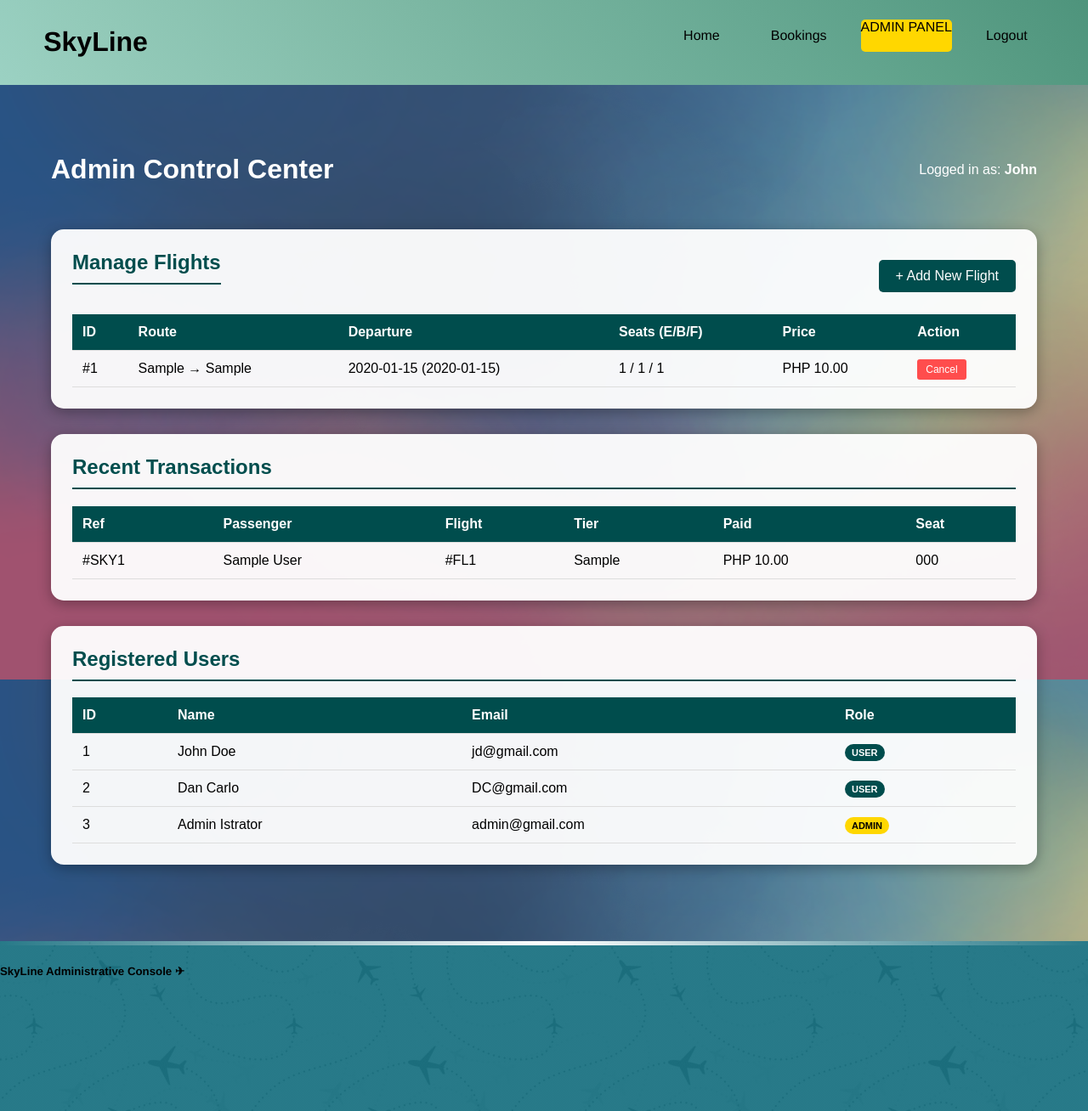
After one commit to Dan-Carlo-Villafranca/SkylineRepo, a Flask app: page /admin_dashboard in a window 1280 px wide. The commit adds this page. Shown: the whole page at 85% size. Run offline with Flask 3, Linux system fonts and the light colour scheme; a user stored in the database is signed in; tables that the repository leaves empty hold one stand-in row (values such as "Sample post").

Commit message:
4 24 midnight update

```diff
--- a/app.py
+++ b/app.py
@@ -19,6 +19,7 @@ class User(db.Model):
     yob = db.Column(db.Integer, nullable=False)
     email = db.Column(db.String(120), unique=True, nullable=False)
     password = db.Column(db.String(100), nullable=False)
+    role = db.Column(db.String(20), default='user')
 class Flight(db.Model):
     id = db.Column(db.Integer, primary_key=True)
     from_country = db.Column(db.String(50), nullable=False)
@@ -220,9 +221,15 @@ def login():
         password = request.form.get('password')
         user = User.query.filter_by(email=email).first()
 
+        # Check if the account exists at all
+        if not user:
+            flash("No account exists with this email. Please sign up!", "error")
+            return redirect(url_for('login'))
+
         if user and check_password_hash(user.password, password):
             # Log In with the specific ID
             session['user_id'] = user.id
+            session['role'] = user.role
             session['first_name'] = user.first_name
 
             # Success Message
@@ -270,6 +277,8 @@ def signup():
         db.session.add(new_user)
         db.session.commit()
 
+        # Success Alert: This will show up on the Login page after redirect
+        flash("Registration Successful! You can now log in.", "success")
         return redirect(url_for('login'))
 
     return render_template('signup.html')
@@ -360,6 +369,23 @@ def bookedflights():
 
     return render_template('bookedflights.html', purchased_tickets=user_tickets)
 
+@app.route('/admin_dashboard')
+def admin_dashboard():
+    # Security Check: Only let admins in
+    if session.get('role') != 'admin':
+        flash("Unauthorized access!")
+        return redirect(url_for('index'))
+
+    # Fetch all data for the tables
+    all_flights = Flight.query.all()
+    all_bookings = Booking.query.order_by(Booking.id.desc()).all()
+    all_users = User.query.all()
+
+    return render_template('admin.html',
+                           flights=all_flights,
+                           bookings=all_bookings,
+                           users=all_users)
+
 @app.route('/process_booking/<int:flight_id>', methods=['POST'])
 def process_booking(flight_id):
     flight = Flight.query.get_or_404(flight_id)
@@ -373,11 +399,21 @@ def process_booking(flight_id):
         total_amount = float(raw_total) if raw_total else 0.0
 
         for i in range(1, p_count + 1):
+            # 1. Update the Flight Inventory (Auto-decrement)
+            if tier == 'economy':
+                flight.tickets_economy -= 1
+            elif tier == 'business':
+                flight.tickets_business -= 1
+            elif tier == 'first':
+                flight.tickets_first -= 1
             new_booking = Booking(
                 user_id=session.get('user_id'),
                 flight_id=flight.id,
                 first_name=request.form.get(f'first_name_{i}'),
+                middle_initial=request.form.get(f'mi_{i}'),
                 last_name=request.form.get(f'last_name_{i}'),
+                dob=request.form.get(f'dob_{i}'),
+                nationality=request.form.get(f'nationality_{i}'),
                 tier=tier,
                 seat_number=request.form.get('selected_seat') if i == 1 else "Auto-Assigned",
                 total_paid=total_amount / p_count # This line crashes if total_amount is None
@@ -396,8 +432,6 @@ def process_booking(flight_id):
                                flight=flight,
                                calc_arrival=calculate_arrival)
 
-
-
 if __name__ == '__main__':
     with app.app_context():
         db.create_all()
--- /dev/null
+++ b/templates/admin.html
@@ -0,0 +1,141 @@
+<!DOCTYPE html>
+<html lang="en">
+<head>
+    <meta charset="UTF-8">
+    <meta name="viewport" content="width=device-width, initial-scale=1.0">
+    <title>SkyLine | Admin Panel</title>
+    <link rel="stylesheet" href="{{ url_for('static', filename='style.css') }}">
+    <style>
+        .admin-container { max-width: 1200px; margin: 40px auto; padding: 20px; font-family: sans-serif; }
+        .admin-header { display: flex; justify-content: space-between; align-items: center; color: white; margin-bottom: 30px; }
+        .admin-section { background: rgba(255, 255, 255, 0.95); padding: 25px; border-radius: 15px; margin-bottom: 30px; box-shadow: 0 4px 15px rgba(0,0,0,0.3); }
+        .admin-section h2 { margin-top: 0; color: #004d4d; border-bottom: 2px solid #004d4d; padding-bottom: 10px; }
+
+        table { width: 100%; border-collapse: collapse; margin-top: 15px; }
+        th, td { padding: 12px; text-align: left; border-bottom: 1px solid #ddd; }
+        th { background-color: #004d4d; color: white; }
+        tr:hover { background-color: #f5f5f5; }
+
+        .btn-add { background: #004d4d; color: white; padding: 10px 20px; border: none; border-radius: 5px; cursor: pointer; text-decoration: none; }
+        .btn-delete { background: #ff4d4d; color: white; padding: 5px 10px; border: none; border-radius: 3px; cursor: pointer; text-decoration: none; font-size: 12px; }
+        .status-pill { padding: 4px 8px; border-radius: 10px; font-size: 11px; font-weight: bold; text-transform: uppercase; }
+        .status-admin { background: #ffd700; color: #000; }
+        .status-user { background: #004d4d; color: #fff; }
+    </style>
+</head>
+<body style="background-image: url('{{ url_for('static', filename='images/booking.webp') }}'); background-size: cover; background-attachment: fixed;">
+
+    <div class="nav">
+        <div class="logo"><h1>SkyLine</h1></div>
+        <ul class="nav-container">
+            <li class="nav-buttons"><a href="{{ url_for('index') }}">Home</a></li>
+            <li class="nav-buttons"><a href="{{ url_for('booking') }}">Bookings</a></li>
+            <li style="background: gold; border-radius: 5px;"><a href="{{ url_for('admin_dashboard') }}" style="color: black !important;">ADMIN PANEL</a></li>
+            <li class="nav-buttons"><a href="{{ url_for('logout') }}">Logout</a></li>
+        </ul>
+    </div>
+
+    <div class="admin-container">
+        <div class="admin-header">
+            <h1>Admin Control Center</h1>
+            <p>Logged in as: <strong>{{ session.get('first_name') }}</strong></p>
+        </div>
+
+        <div class="admin-section">
+            <div style="display: flex; justify-content: space-between; align-items: center;">
+                <h2>Manage Flights</h2>
+                <a href="#" class="btn-add">+ Add New Flight</a>
+            </div>
+            <table>
+                <thead>
+                    <tr>
+                        <th>ID</th>
+                        <th>Route</th>
+                        <th>Departure</th>
+                        <th>Seats (E/B/F)</th>
+                        <th>Price</th>
+                        <th>Action</th>
+                    </tr>
+                </thead>
+                <tbody>
+                    {% for flight in flights %}
+                    <tr>
+                        <td>#{{ flight.id }}</td>
+                        <td>{{ flight.from_city }} &rarr; {{ flight.to_city }}</td>
+                        <td>{{ flight.dep_date }} ({{ flight.dep_time }})</td>
+                        <td>{{ flight.tickets_economy }} / {{ flight.tickets_business }} / {{ flight.tickets_first }}</td>
+                        <td>PHP {{ "{:,.2f}".format(flight.price) }}</td>
+                        <td>
+                            <a href="#" class="btn-delete">Cancel</a>
+                        </td>
+                    </tr>
+                    {% endfor %}
+                </tbody>
+            </table>
+        </div>
+
+        <div class="admin-section">
+            <h2>Recent Transactions</h2>
+            <table>
+                <thead>
+                    <tr>
+                        <th>Ref</th>
+                        <th>Passenger</th>
+                        <th>Flight</th>
+                        <th>Tier</th>
+                        <th>Paid</th>
+                        <th>Seat</th>
+                    </tr>
+                </thead>
+                <tbody>
+                    {% for ticket in bookings %}
+                    <tr>
+                        <td>#SKY{{ ticket.id }}</td>
+                        <td>{{ ticket.first_name }} {{ ticket.last_name }}</td>
+                        <td>#FL{{ ticket.flight_id }}</td>
+                        <td>{{ ticket.tier|capitalize }}</td>
+                        <td>PHP {{ "{:,.2f}".format(ticket.total_paid) }}</td>
+                        <td>{{ ticket.seat_number }}</td>
+                    </tr>
+                    {% endfor %}
+                </tbody>
+            </table>
+        </div>
+
+        <div class="admin-section">
+            <h2>Registered Users</h2>
+            <table>
+                <thead>
+                    <tr>
+                        <th>ID</th>
+                        <th>Name</th>
+                        <th>Email</th>
+                        <th>Role</th>
+                    </tr>
+                </thead>
+                <tbody>
+                    {% for u in users %}
+                    <tr>
+                        <td>{{ u.id }}</td>
+                        <td>{{ u.first_name }} {{ u.last_name }}</td>
+                        <td>{{ u.email }}</td>
+                        <td>
+                            <span class="status-pill {{ 'status-admin' if u.role == 'admin' else 'status-user' }}">
+                                {{ u.role }}
+                            </span>
+                        </td>
+                    </tr>
+                    {% endfor %}
+                </tbody>
+            </table>
+        </div>
+    </div>
+
+    <div class="footer">
+        <div class="logo"></div>
+        <hr>
+        <h5>SkyLine Administrative Console &#9992;</h5>
+    </div>
+
+</body>
+</html>
```
Also changed, not shown: templates/index.html (+17 -6 lines), templates/login.html (+9 -0 lines), templates/signup.html (+9 -0 lines), instance/skyline.db.
